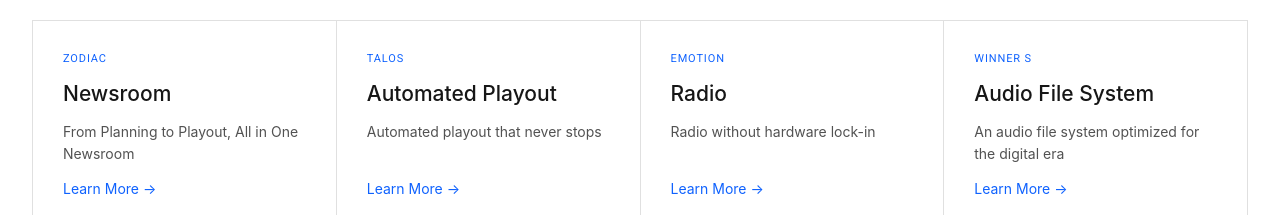
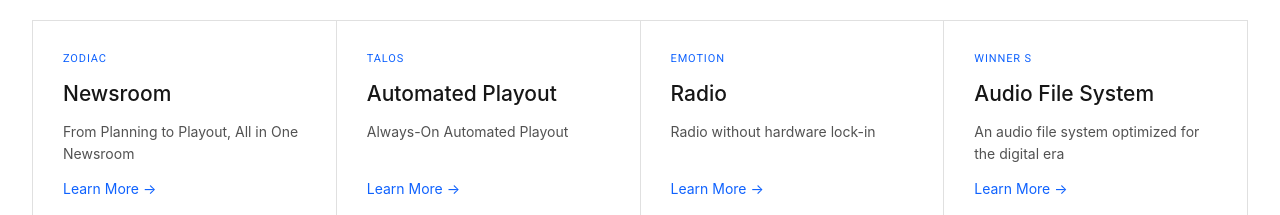
Before and after one commit to gemiso-dev/gemiso-website-en, a Next.js app: page /solutions/proxima in a window 1280 px wide. Shown: the part 6180-6395 px from the top of the page. Built offline with nearby package versions, Linux system fonts and the light colour scheme; a web font is replaced by a local one.

Commit message:
content: TALOS·Emotion 솔루션 히어로 카피 다듬기
- TALOS: 히어로 제목을 'Always-On Automated Playout'로, 설명을 APC 시스템 중심으로 교체

- Emotion: 설명을 6개 모듈 나열 중심으로 간결하게 다듬음

```diff
--- a/components/solutions-data.ts
+++ b/components/solutions-data.ts
@@ -289,8 +289,8 @@
     short: "Playout",
     mock: "schedule",
     image: "/assets/solutions/talos/sec.png",
-    tagline: "Automated playout that never stops",
-    desc: "TALOS receives schedules — or lets you build them — and controls video servers and other playout equipment to put content on air in order. From broadcasters to playout service providers, corporate channels, and YouTube Live, it automates playout without interruption.",
+    tagline: "Always-On Automated Playout",
+    desc: "TALOS automates program schedule management and controls video servers and playout equipment in one APC system. It keeps on-air operations stable and uninterrupted across broadcast channels, playout service providers, internal broadcasts, and YouTube Live.",
     trust: "On air at major Korean channels",
     stats: [
       { v: "Multi-channel", k: "Simultaneous automated playout" },
@@ -375,7 +375,7 @@
     mock: "waveform",
     image: "/assets/solutions/emotion/track.png",
     tagline: "Radio without hardware lock-in",
-    desc: "Emotion is an integrated radio broadcasting solution built for working radio producers and technical directors. Six modules connect the entire chain — recording and production, live broadcast, automated playout, monitoring, and quality control.",
+    desc: "Emotion integrates six radio modules into one solution — recording, production, live broadcast, automated playout, monitoring, and quality control. Designed around the needs of radio producers and technical directors, it supports stable production and playout.",
     trust: "An integrated solution distilled from 40+ years of radio operations expertise",
     stats: [
       { v: "30%+", k: "Reduction in editing time" },
```
